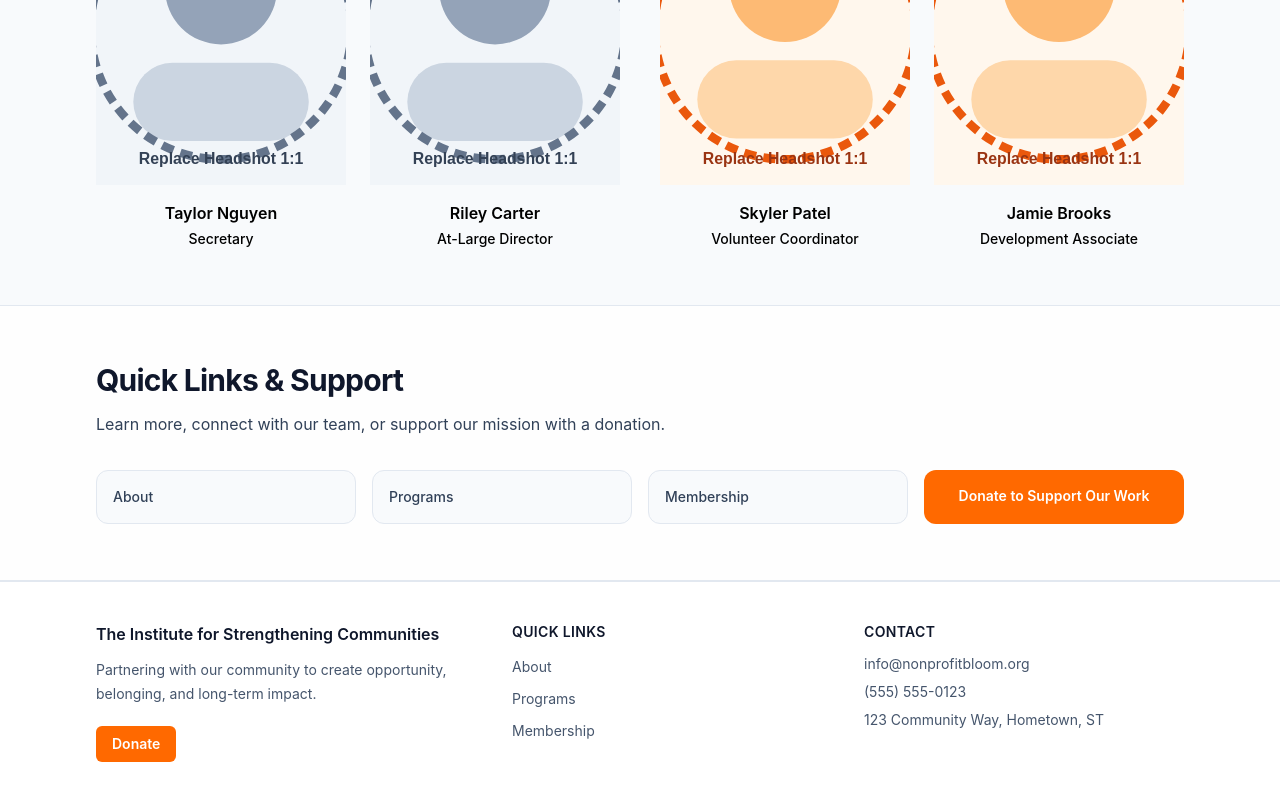
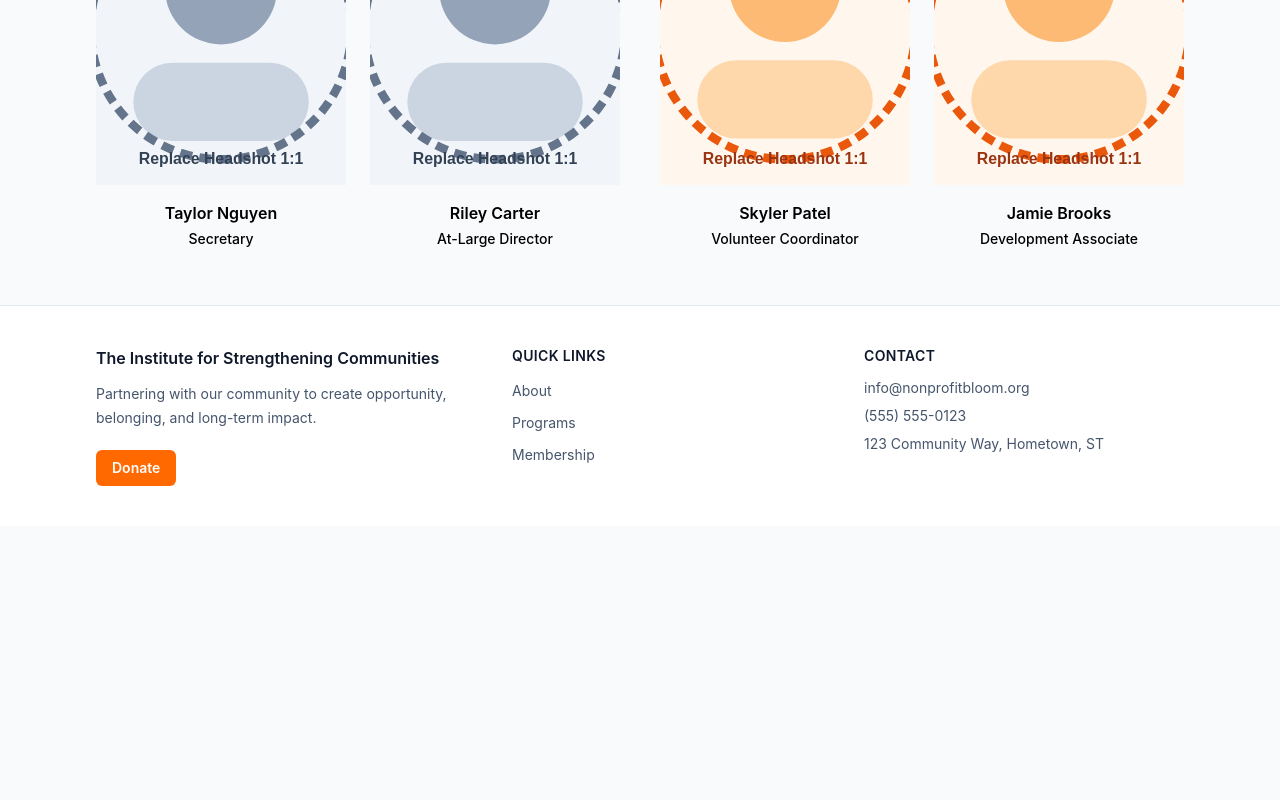
Before and after one commit to LukeDPerron/The-Institute-for-Strengthening-Communities, a Next.js app: page /about in a window 1280 px wide. Shown: the part 2091-2891 px from the top of the page. After the commit the page ends 2617 px from the top, so only its background shows below. Built offline with nearby package versions, Linux system fonts and the light colour scheme.

Commit message:
fix(about): remove duplicate quick links support section

```diff
--- a/app/about/page.tsx
+++ b/app/about/page.tsx
@@ -1,6 +1,4 @@
 import Image from "next/image";
-import Link from "next/link";
-import { siteConfig } from "@/lib/site-config";
 
 const aboutImageSources = {
   // ── BANNER IMAGE ─────────────────────────────────────────────────────────
@@ -225,37 +223,6 @@ export default function AboutPage() {
         </div>
       </section>
 
-      <section
-        id="get-involved"
-        className="border-y border-slate-200 bg-white/80 py-14"
-      >
-        <div className="mx-auto max-w-6xl px-4 sm:px-6 lg:px-8">
-          <h2 className="text-3xl font-bold tracking-tight text-slate-900">
-            Quick Links & Support
-          </h2>
-          <p className="mt-3 max-w-3xl text-base leading-7 text-slate-700">
-            Learn more, connect with our team, or support our mission with a
-            donation.
-          </p>
-          <div className="mt-8 grid gap-4 sm:grid-cols-2 lg:grid-cols-4">
-            {siteConfig.footerLinks.map((link) => (
-              <Link
-                key={link.href}
-                href={link.href}
-                className="rounded-xl border border-slate-200 bg-slate-50 p-4 text-sm font-medium text-slate-700 transition-colors hover:border-orange-200 hover:bg-orange-50 hover:text-orange-800 focus-visible:outline focus-visible:outline-2 focus-visible:outline-orange-500"
-              >
-                {link.label}
-              </Link>
-            ))}
-            <Link
-              href={siteConfig.donateHref}
-              className="rounded-xl bg-orange-500 px-4 py-4 text-center text-sm font-semibold text-white transition-colors hover:bg-orange-600 focus-visible:outline focus-visible:outline-2 focus-visible:outline-offset-2 focus-visible:outline-orange-500"
-            >
-              Donate to Support Our Work
-            </Link>
-          </div>
-        </div>
-      </section>
     </>
   );
 }
```
